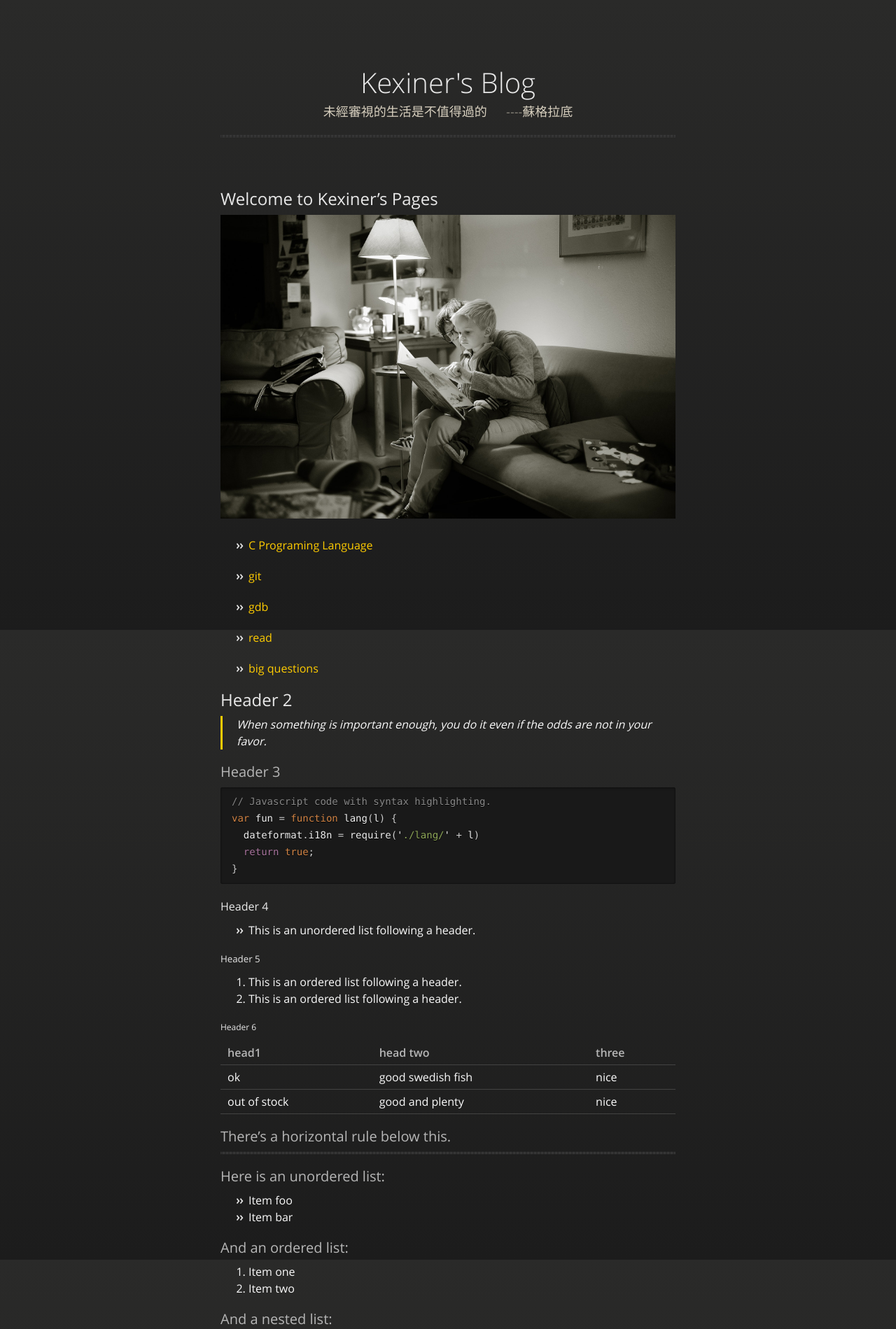
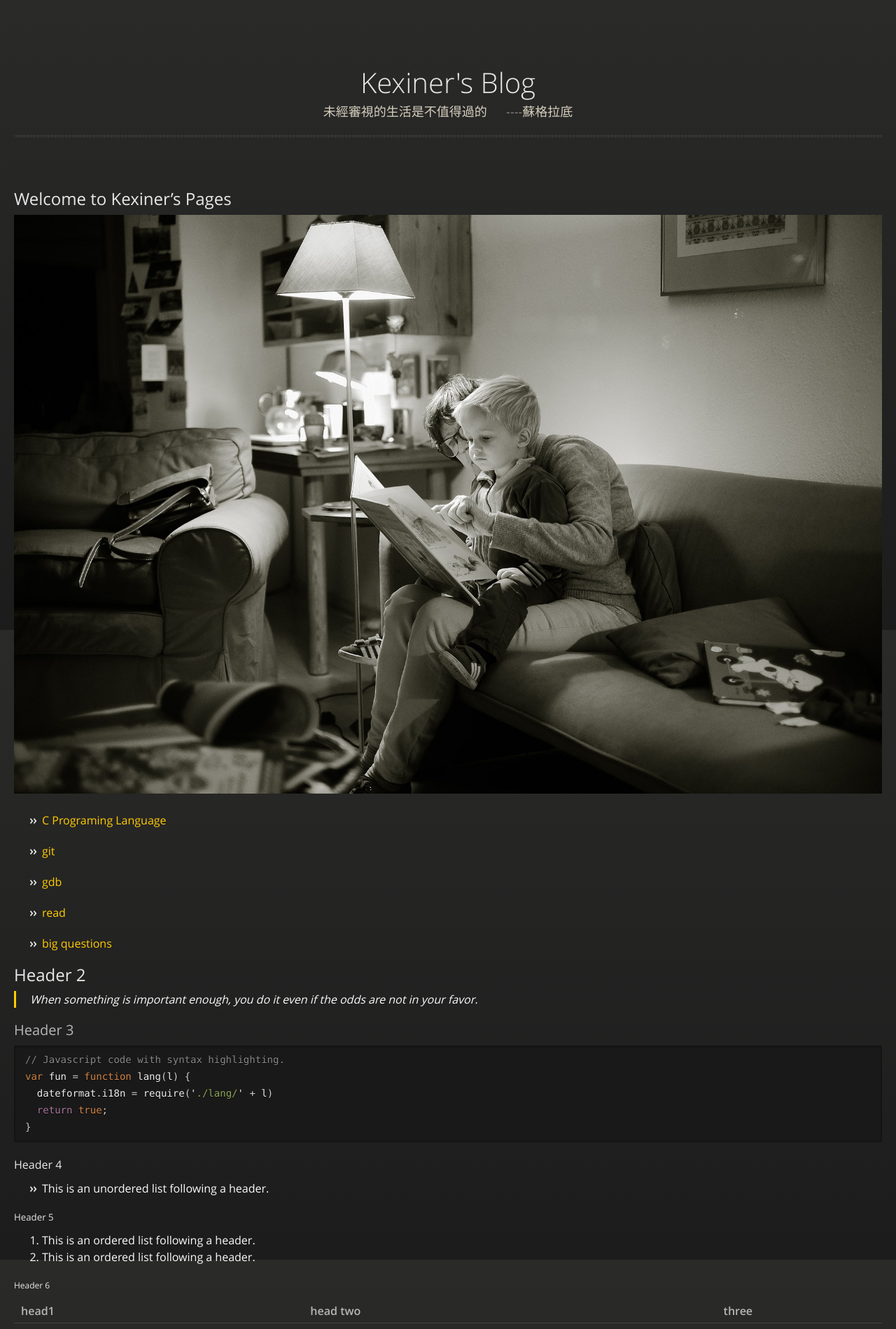
Before and after one commit to kexinerchen/kexinerchen.github.io, a Jekyll site: the page built from index.md, in a window 1280 px wide. Shown: the top 1899 px of the page at 70% size. Built offline with Jekyll 4.4.1, drawn with Linux system fonts in a browser that asks for light colours; our own code applies the rules of GitHub Pages for plain Markdown files.

Commit message:
Update jekyll-theme-midnight.scss

```diff
--- a/_sass/jekyll-theme-midnight.scss
+++ b/_sass/jekyll-theme-midnight.scss
@@ -76,7 +76,7 @@ strong {
 }
 
 .wrapper {
-  max-width:650px;
+  max-width:1650px;
   margin:0 auto;
   position:relative;
   padding: 0 20px;
```
